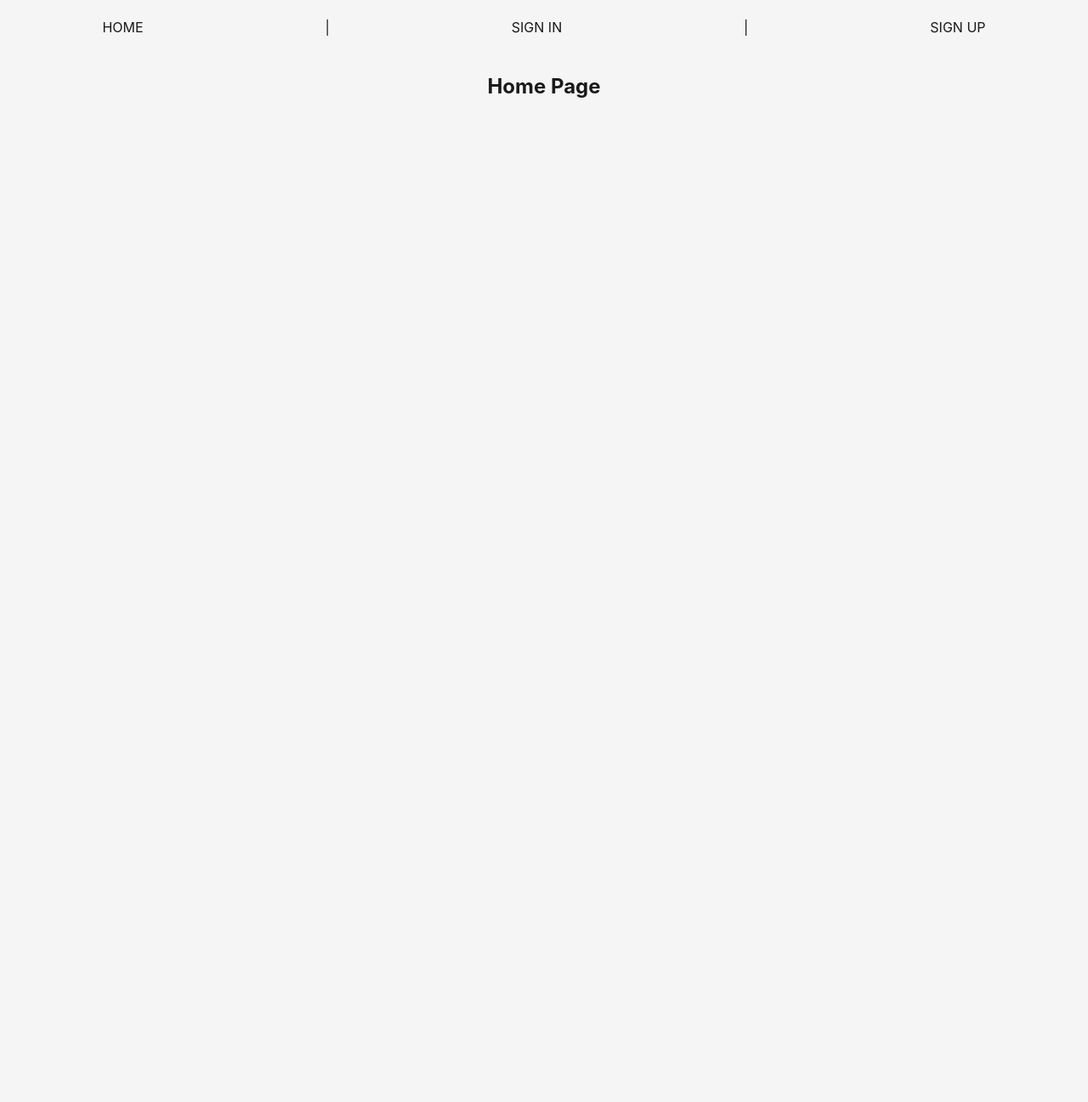
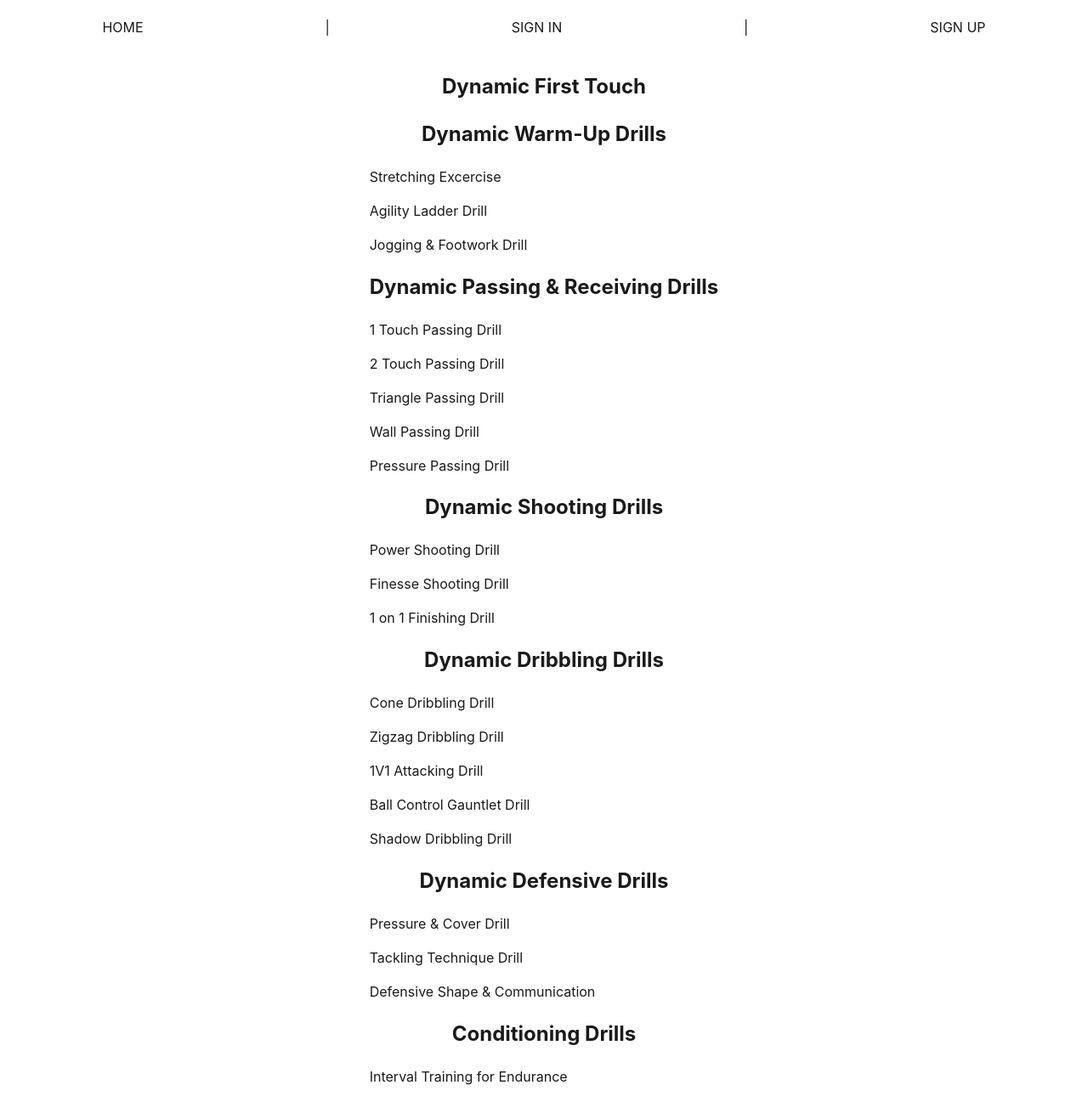
Before and after one commit to DubSack1182/first-touch, a React (Vite) app in the folder frontend/: page / in a window 1280 px wide. Shown: the top 1297 px of the page at 85% size. Before the commit the page ends 800 px from the top, so only its background shows below. Built offline with nearby package versions, Linux system fonts and the light colour scheme.

Commit message:
Update for first deployment - home page update

```diff
--- a/frontend/src/index.css
+++ b/frontend/src/index.css
@@ -4,7 +4,7 @@
   font-weight: 400;
 
   color: #1a1a1a;
-  background-color: whitesmoke;
+  background-color: rgba(145, 145, 145, 0);
 
   font-synthesis: none;
   text-rendering: optimizeLegibility;
@@ -32,14 +32,14 @@ button {
   font-size: 2vmin;
   font-weight: 500;
   font-family: inherit;
-  background-color: #1a1a1a;
+  background-color: #ff0000;
   color: whitesmoke;
   cursor: pointer;
 }
 button:hover {
   background-color: white;
-  color: #1a1a1a;
-  border-color: #1a1a1a;
+  color: #ff0000;
+  border-color: #ff0000;
 }
 button:disabled {
   background-color: grey;
@@ -54,7 +54,7 @@ a {
 }
 
 a:hover {
-  background-color: #1a1a1a;
+  background-color: #ff0000;
   color: whitesmoke;
 }
 
@@ -62,7 +62,7 @@ form {
   display: grid;
   gap: 1.2vmin;
   padding: 4vmin;
-  border: 0.5vmin solid #1a1a1a;
+  border: 0.5vmin solid #0004ff;
   border-radius: 1vmin;
 }
 
--- a/frontend/src/pages/HomePage/HomePage.jsx
+++ b/frontend/src/pages/HomePage/HomePage.jsx
@@ -1,3 +1,53 @@
 export default function HomePage() {
-  return <h1>Home Page</h1>;
+  return (
+    <div className="container">
+    <h1>Dynamic First Touch</h1>
+
+    <h2>Dynamic Warm-Up Drills</h2>
+    <p>Stretching Excercise</p>
+    <p>Agility Ladder Drill</p>
+    <p>Jogging & Footwork Drill</p>
+
+    <h2>Dynamic Passing & Receiving Drills</h2>
+    <p>1 Touch Passing Drill</p>
+    <p>2 Touch Passing Drill</p>
+    <p>Triangle Passing Drill</p>
+    <p>Wall Passing Drill</p>
+    <p>Pressure Passing Drill</p>
+
+    <h2>Dynamic Shooting Drills</h2>
+    <p>Power Shooting Drill</p>
+    <p>Finesse Shooting Drill</p>
+    <p>1 on 1 Finishing Drill</p>
+
+    <h2>Dynamic Dribbling Drills</h2>
+    <p>Cone Dribbling Drill</p>
+    <p>Zigzag Dribbling Drill</p>
+    <p>1V1 Attacking Drill</p>
+    <p>Ball Control Gauntlet Drill</p>
+    <p>Shadow Dribbling Drill</p>
+
+    <h2>Dynamic Defensive Drills</h2>
+    <p>Pressure & Cover Drill</p>
+    <p>Tackling Technique Drill</p>
+    <p>Defensive Shape & Communication</p>
+
+    <h2>Conditioning Drills</h2>
+    <p>Interval Training for Endurance</p>
+    <p>Speed & Agility Circuit</p>
+    <p>Plyometric Excercises for Explosiveness</p>
+
+    <h2>Goalkeeping Drills</h2>
+    <p>Reaction Time Drill</p>
+    <p>Positioning Drill</p>
+    <p>Distribution Drill</p>
+    <p>Cross Catching Drill</p>
+
+    <h2>Coordination & Teamwork Drills</h2>
+    <p>Small-Sided Games</p>
+    <p>Possession & Transition Drill</p>
+    <p>Overlapping Runs & Crosses Drill</p>
+
+    </div>
+  )
 }
--- a/frontend/src/pages/NewSessionPage/NewSessionPage.jsx
+++ b/frontend/src/pages/NewSessionPage/NewSessionPage.jsx
@@ -1,3 +1,3 @@
-export default function NewSessionPage() {
+//export default function NewSessionPage() {
   return <h1>New Session Page</h1>;
-}
+//}
--- a/frontend/src/pages/TouchListPage/TouchListPage.jsx
+++ b/frontend/src/pages/TouchListPage/TouchListPage.jsx
@@ -3,7 +3,7 @@ import { Link } from 'react-router-dom';
 export default function TouchListPage(props) {
   return (
     <>
-    <h1>Session List Page</h1>
+    <h1>Player Session Page</h1>
       <main>
     {props.touches.map((touch) => (
       <Link key={touch._id} to={`/touches/${touch._id}`}>
```
